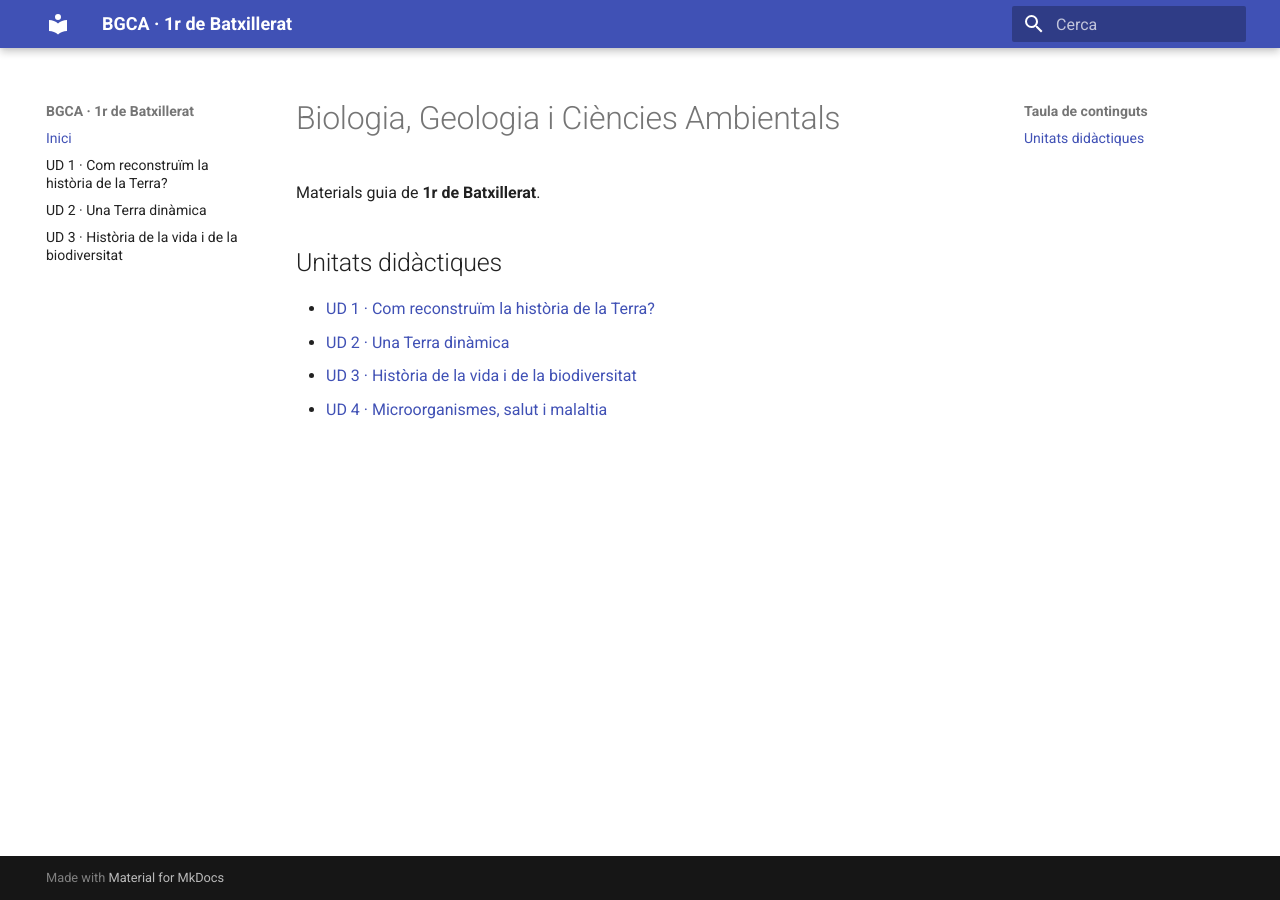
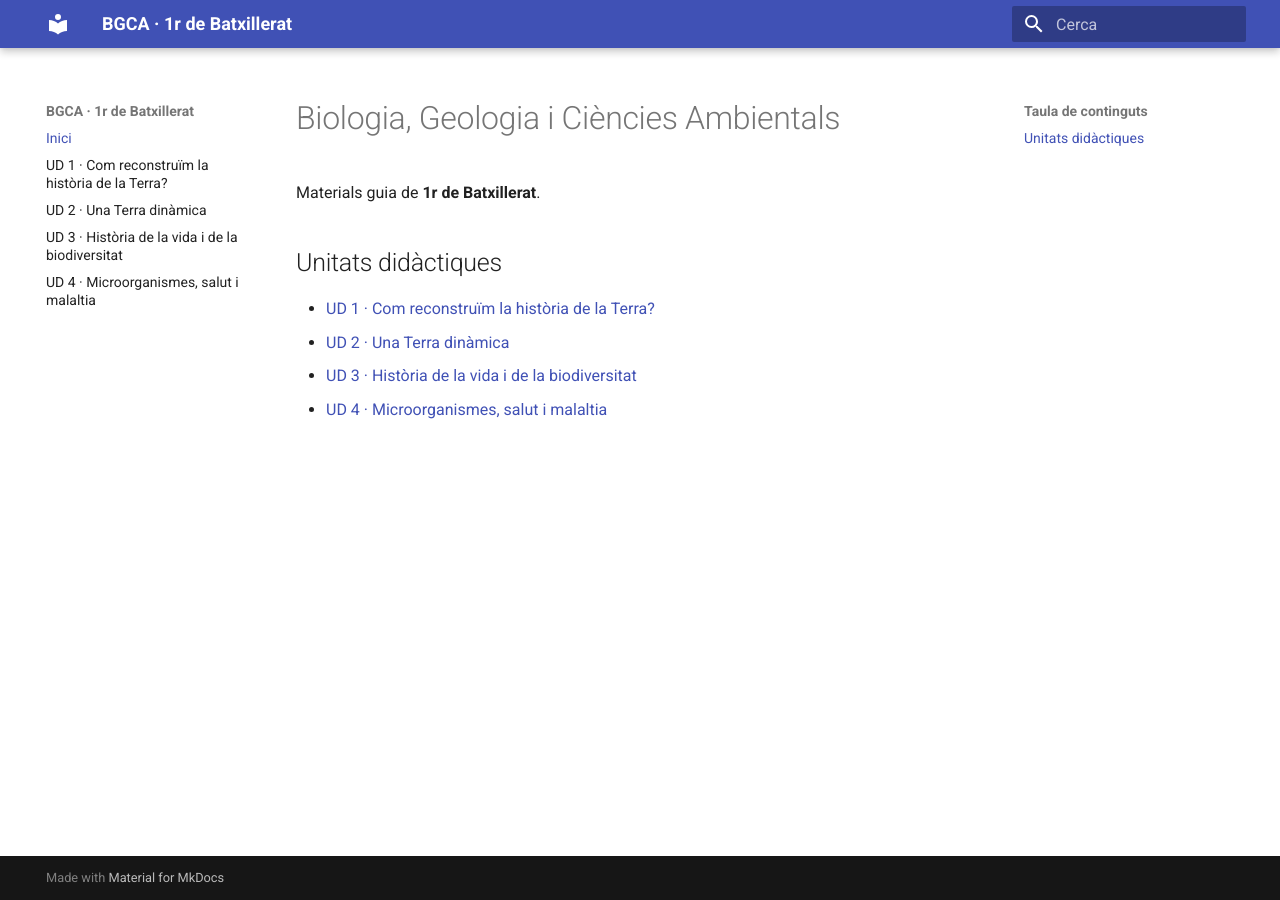
Before and after one commit to saloma-ui/BGCA, an MkDocs documentation site: the page built from docs/index.md, in a window 1280 px wide. Built offline with MkDocs 1.6.1 and Material for MkDocs 9.7.7, drawn with Linux system fonts in a browser that asks for light colours.

Commit message:
Add new unit 'UD 4 · Microorganismes, salut i malaltia'

```diff
--- a/mkdocs.yml
+++ b/mkdocs.yml
@@ -10,6 +10,7 @@ nav:
   - "UD 1 · Com reconstruïm la història de la Terra?": ud01/ud01.md
   - "UD 2 · Una Terra dinàmica": ud02/ud02.md
   - "UD 3 · Història de la vida i de la biodiversitat": ud03/ud03.md
+  - "UD 4 · Microorganismes, salut i malaltia": ud04/ud04.md
 
 markdown_extensions:
   - admonition
```
